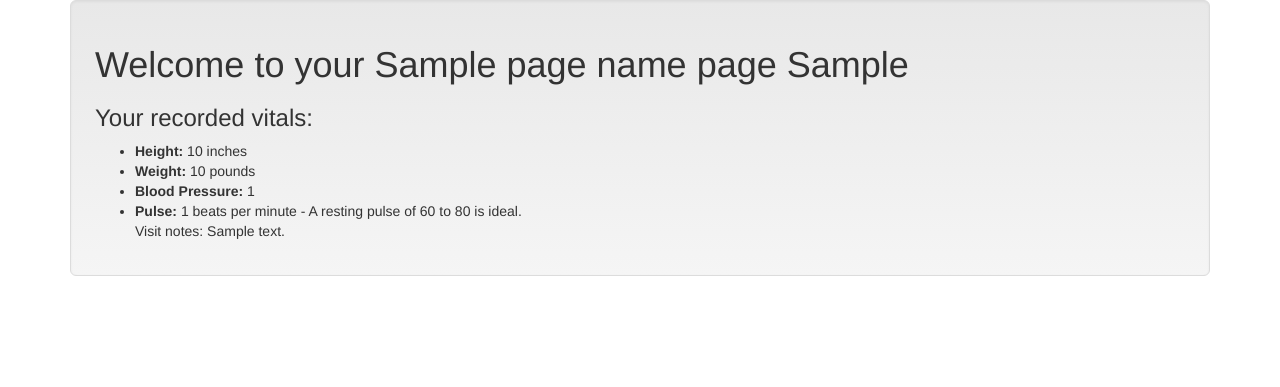
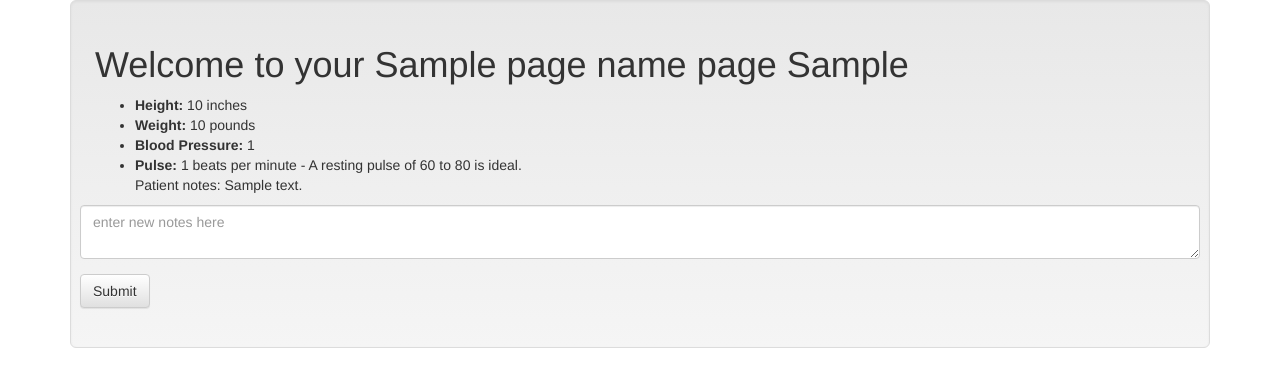
Before and after one commit to chrcoe/emr-patient, a Django app: template emrapp/patient/templates/patient/vitals.html in a window 1280 px wide. Shown: the part 72-459 px from the top of the page. Run offline with Django 3.2, Linux system fonts and the light colour scheme; tables that the repository leaves empty hold one stand-in row (values such as "Sample post"); the template is opened without the code that fills it: values that come from a table or form of the project are taken from there, most other values are stand-ins (such as "Sample title", 1, 10 or a date in 2020); some libraries are stand-ins or nearby versions.

Commit message:
added ability for patients to add their own notes to the vitals page

```diff
--- a/emrapp/patient/templates/patient/vitals.html
+++ b/emrapp/patient/templates/patient/vitals.html
@@ -5,18 +5,27 @@
 <div class="container">
   <div class="well well-lg clearfix">
     <h1>Welcome to your {{ page_name }} page {{ patient.first_name }} </h1>
-
-    <h3>Your recorded vitals:</h3>
+    <div id="vitals_item">
     {% for i in vitals %}
     <ul>
-    	<li><b>Height:</b> {{ i.height_inches }} inches
-    	<li><b>Weight:</b> {{ i.weight_pounds }} pounds
-    	<li><b>Blood Pressure:</b> {{ i.blood_pressure }}
-    	<li><b>Pulse:</b> {{ i.pulse }} beats per minute - A resting pulse of 60 to 80 is ideal.
-    	<p>Visit notes: {{ i.vitals_notes }}
+        <li><b>Height:</b> {{ i.height_inches }} inches
+        <li><b>Weight:</b> {{ i.weight_pounds }} pounds
+        <li><b>Blood Pressure:</b> {{ i.blood_pressure }}
+        <li><b>Pulse:</b> {{ i.pulse }} beats per minute - A resting pulse of 60 to 80 is ideal.
+        <p>Patient notes: {{ i.vitals_notes }}
     </ul>
+    <form class="form-horizontal" role="form" action="{% url 'patient:vitals' patient.id %}" method='post'>
+      {% csrf_token %}
+      <div class="form-group">
+        <textarea class="form-control" name="vitals_notes" placeholder="enter new notes here" textarea></textarea>
+        <input type="hidden" name="vitals_id" value='{{ i.id }}' />
+      </div>
+      <div class="form-group">
+        <button type="submit" class="btn btn-default">Submit</button>
+      </div>
+    </form>
     {% endfor %}
-
+    </div>
   </div>
 </div>
 {% endblock %}
```
Also changed, not shown: emrapp/patient/views.py (+12 -0 lines), emrapp/patient/urls.py (line endings or trailing spaces).
